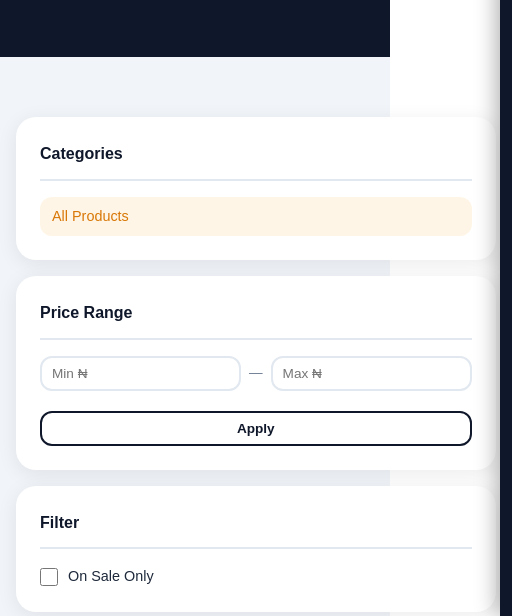
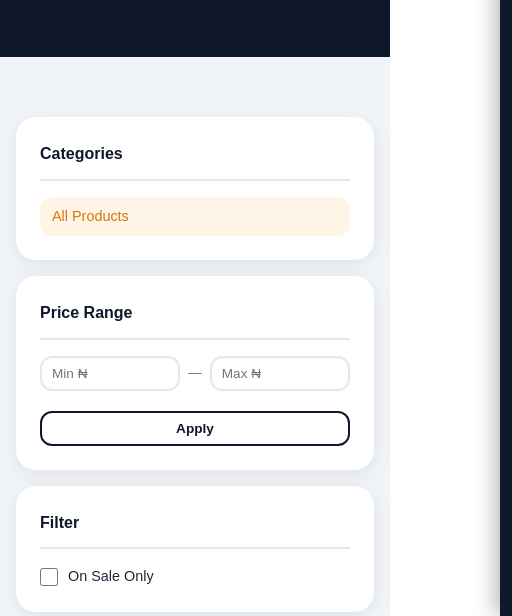
Before and after one commit to stoneboyqr-lab/E-commerce-system, a website: page public/shop.html in a window 390 px wide. Shown: the part 228-844 px from the top of the page, 512 px wide, since content can reach past the window. Drawn offline with Linux system fonts and the light colour scheme; no server answers; a web font is replaced by a local one.

Commit message:
fixed mobile layout

```diff
--- a/public/css/shop.css
+++ b/public/css/shop.css
@@ -240,5 +240,20 @@
 
   .shop-sidebar {
     position: static;
+    width: 100%;
+  }
+
+  .sidebar-card{
+    width: 100%;
+    box-sizing: border-box;
+  }
+
+  .price-range{
+    flex-wrap: nowrap;
+  }
+
+  .price-range input{
+    min-width: 0;
+    width: 100px;
   }
 }
```
